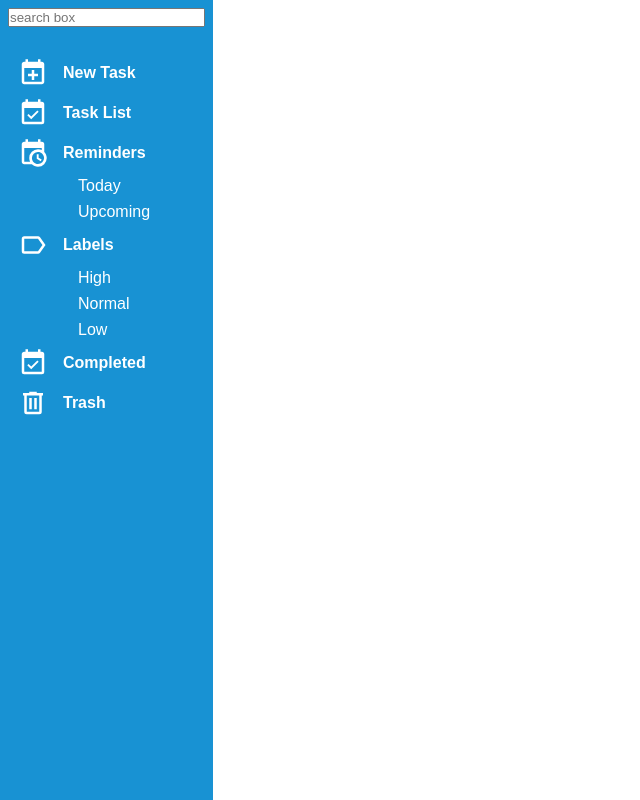
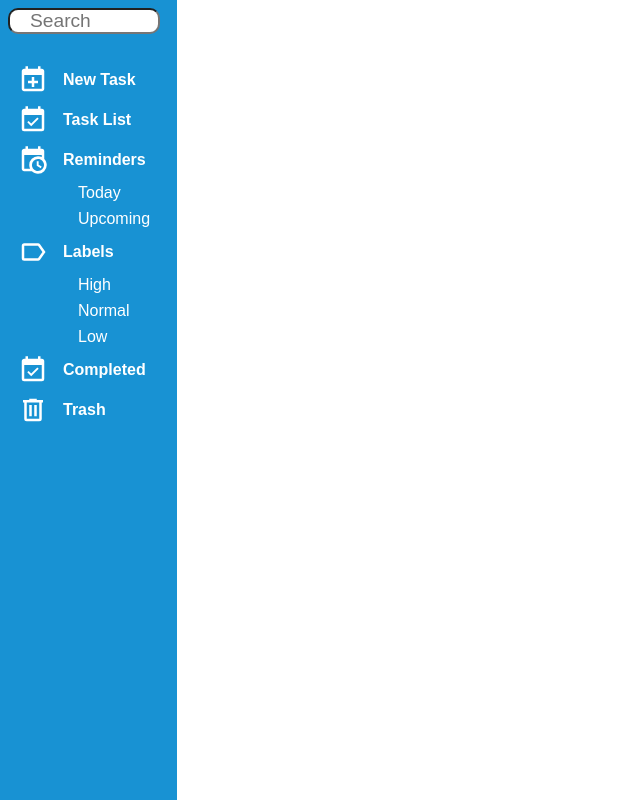
Before and after one commit to AriFarj/to-do-list, a website built with webpack: page src/template.html in a window 1280 px wide. Shown: the whole page, without its empty margins (0-640 px from the left). Built offline with nearby package versions, Linux system fonts and the light colour scheme.

Commit message:
search box

```diff
--- a/src/style.css
+++ b/src/style.css
@@ -5,7 +5,7 @@
 
 .container {
     display: grid;
-    grid-template-columns: 1fr 5fr;
+    grid-template-columns: minmax(175px,0.8fr) 5fr;
     height: 100vh;
 }
 
@@ -44,3 +44,10 @@ button>img {
 nav>div {
        padding-left: 60px;
 }
+
+.search-box {
+    width: 80%;
+    font-size: 1.2rem;
+    border-radius: 10px;
+    padding-left:20px;
+}
--- a/src/template.html
+++ b/src/template.html
@@ -10,7 +10,7 @@
 <body>
     <div class="container">
         <div class="sidebar">
-            <input type="text" placeholder="search box">
+            <input class ="search-box" type="text" placeholder="Search">
             <div class="nav-container">
                 <nav id="new"><button><img src="/src/assets/add-task.svg" alt="add task"> New Task</button></nav>
                 <nav id="tasks"><button><img src="/src/assets/todo-list.svg" alt="task list">Task List</button></nav>
```
